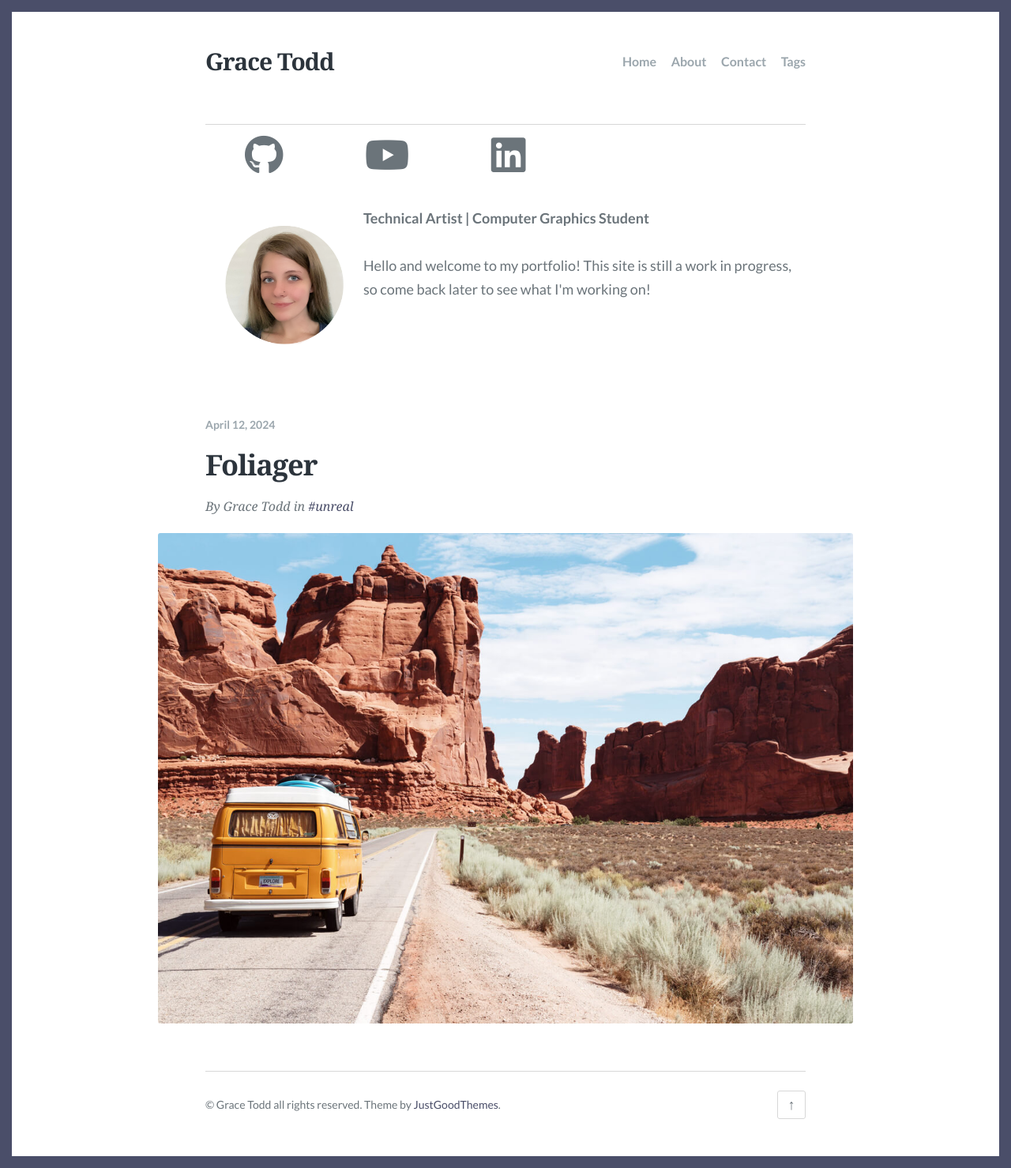
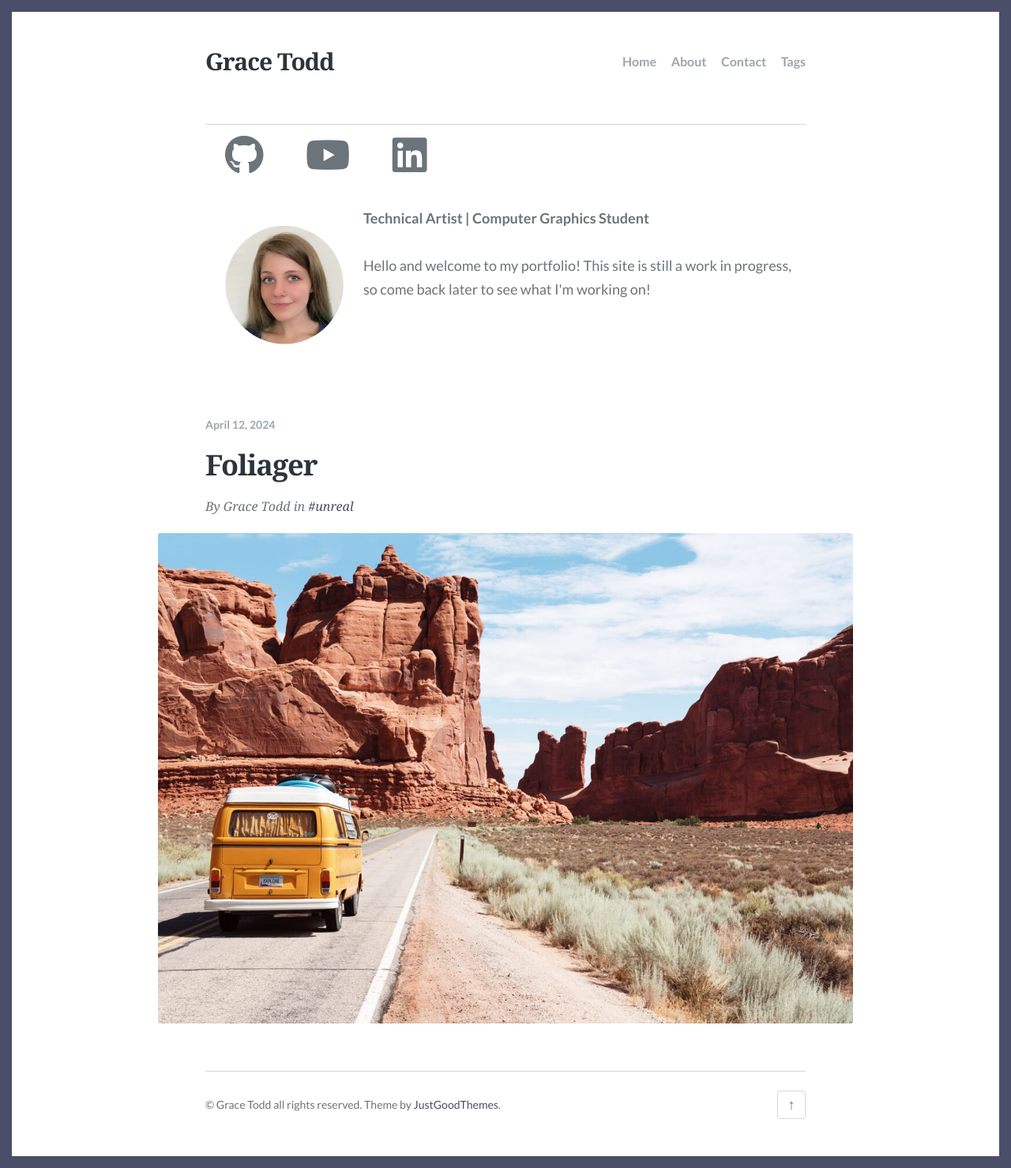
Before and after one commit to toddgr/toddgr.github.io, a Jekyll site: the page built from index.html, in a window 1280 px wide. Shown: the whole page at 79% size. Built offline with Jekyll 4.4.1, drawn with Linux system fonts in a browser that asks for light colours; some web fonts are replaced; the list of posts is cut into pages by our own code.

Commit message:
make socials smaller

```diff
--- a/_sass/_site-footer.scss
+++ b/_sass/_site-footer.scss
@@ -12,8 +12,8 @@
     color: _palette(primary);
     display: inline-block;
     font-size: 50px;
-    margin-left: 50px;
-    margin-right: 50px;
+    margin-left: 25px;
+    margin-right: 25px;
     text-decoration: none;
     text-align: center;
     &:hover{
```
